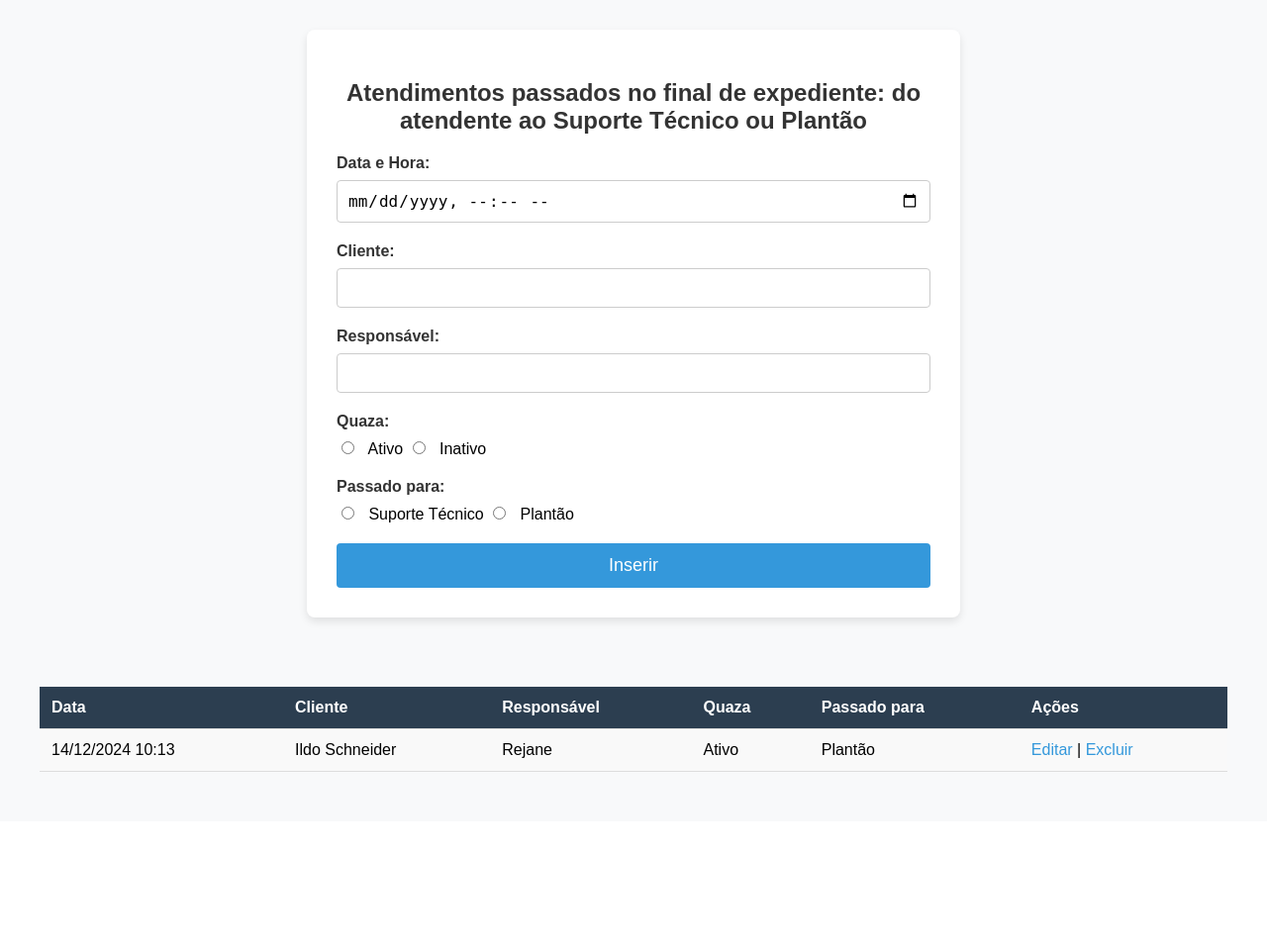
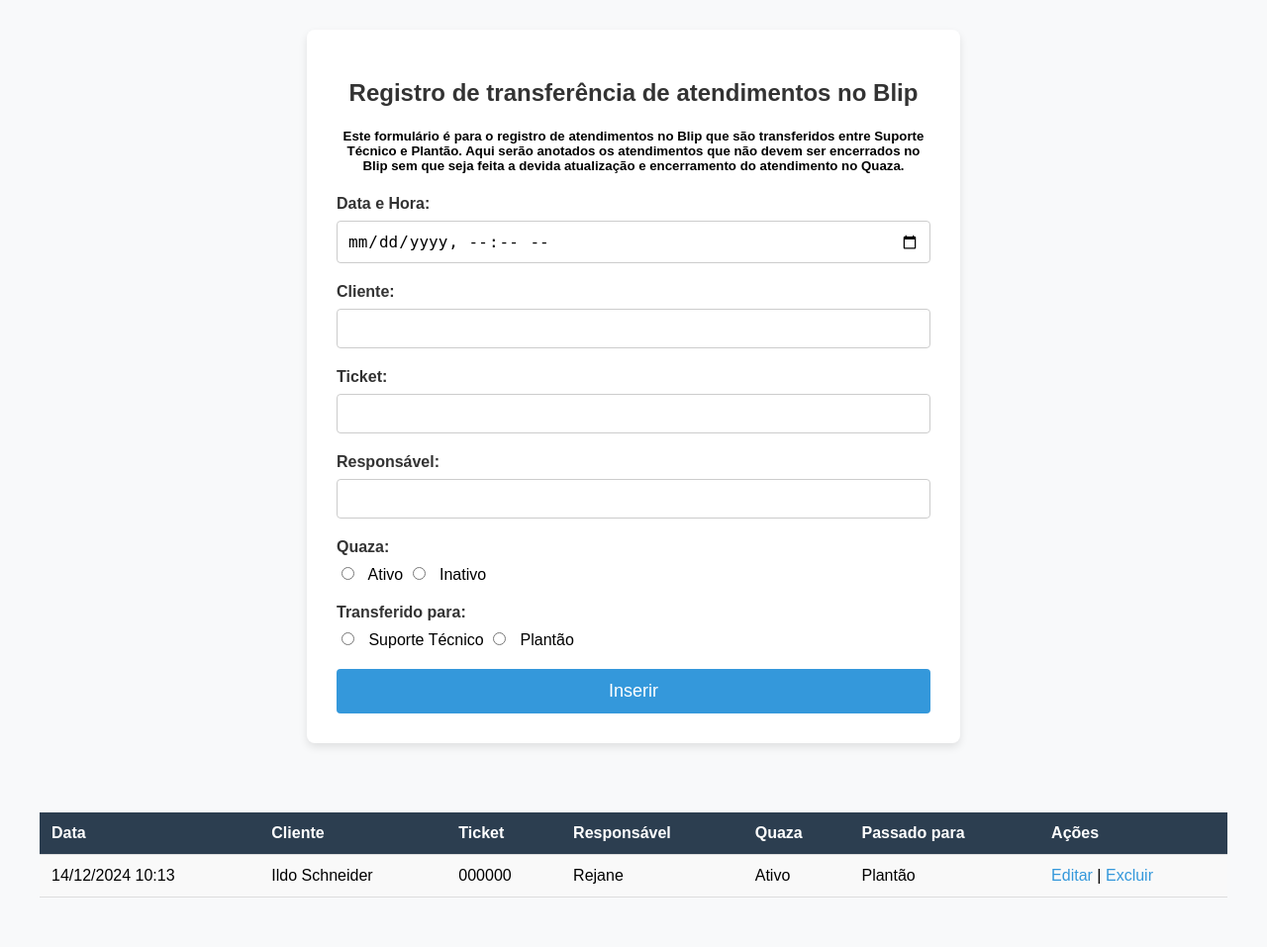
Before and after one commit to rejaneo/suporteplantao, a Flask app: page / in a window 1280 px wide. Shown: the part 77-1034 px from the top of the page at 99% size. Before the commit the page ends 857 px from the top, so only its background shows below. Run offline with Flask 3, Linux system fonts and the light colour scheme; data comes from the database, SQL or seed files in the repository; both versions use the stored data as it was after the commit.

Commit message:
Configuração para 0.0.0.0 e porta dinâmica. Adicionado campo Ticket ao formulário e atualizado tabelas

```diff
--- a/app.py
+++ b/app.py
@@ -26,13 +26,14 @@ def index():
         data = datetime.strptime(data_input, "%Y-%m-%dT%H:%M").strftime("%Y-%m-%d %H:%M:%S")
 
         cliente = request.form['cliente']
+        ticket = request.form['ticket']
         responsavel = request.form['responsavel']
         quaza = request.form['quaza']
         passado_para = request.form['passado_para']
 
         conn = get_db_connection()
-        conn.execute('INSERT INTO registros (data, cliente, responsavel, quaza, passado_para) VALUES (?, ?, ?, ?, ?)',
-                     (data, cliente, responsavel, quaza, passado_para))
+        conn.execute('INSERT INTO registros (data, cliente, ticket, responsavel, quaza, passado_para) VALUES (?, ?, ?, ?, ?, ?)',
+                     (data, cliente, ticket, responsavel, quaza, passado_para))
         conn.commit()
         conn.close()
 
@@ -53,12 +54,13 @@ def edit(id):
         data = datetime.strptime(data_input, "%Y-%m-%dT%H:%M").strftime("%Y-%m-%d %H:%M:%S")
 
         cliente = request.form['cliente']
+        ticket = request.form['ticket']
         responsavel = request.form['responsavel']
         quaza = request.form['quaza']
         passado_para = request.form['passado_para']
 
-        conn.execute('UPDATE registros SET data = ?, cliente = ?, responsavel = ?, quaza = ?, passado_para = ? WHERE id = ?',
-                     (data, cliente, responsavel, quaza, passado_para, id))
+        conn.execute('UPDATE registros SET data = ?, cliente = ?, ticket = ?, responsavel = ?, quaza = ?, passado_para = ? WHERE id = ?',
+                     (data, cliente, ticket, responsavel, quaza, passado_para, id))
         conn.commit()
         conn.close()
         return redirect(url_for('index'))
@@ -74,5 +76,10 @@ def delete(id):
     conn.close()
     return redirect(url_for('index'))
 
+import os
+
 if __name__ == '__main__':
-    app.run(debug=True)
+    # Obtém a porta da variável de ambiente ou usa a porta 5000 como fallback
+    port = int(os.environ.get('PORT', 5000))
+    # Faz o bind para 0.0.0.0 (necessário para conexões externas no Render)
+    app.run(host='0.0.0.0', port=port)
--- a/create_db.py
+++ b/create_db.py
@@ -11,6 +11,7 @@ def create_db():
         id INTEGER PRIMARY KEY AUTOINCREMENT,
         data TEXT,
         cliente TEXT,
+        ticket TEXT,
         responsavel TEXT,
         quaza TEXT,
         passado_para TEXT
--- a/templates/index.html
+++ b/templates/index.html
@@ -2,7 +2,7 @@
 <html lang="pt-br">
 <head>
     <meta charset="UTF-8">
-    <title>Registro de Dados - TeutoNET</title>
+    <title>Registro de transferência de atendimentos no Blip - TeutoNET</title>
     <link rel="stylesheet" href="{{ url_for('static', filename='style.css') }}">
 </head>
 <body>
@@ -11,7 +11,8 @@
     </header>
 
     <div class="form-container">
-        <h2>Atendimentos passados no final de expediente: do atendente ao Suporte Técnico ou Plantão</h2>
+        <h2>Registro de transferência de atendimentos no Blip</h5>
+        <center><h5>Este formulário é para o registro de atendimentos no Blip que são transferidos entre Suporte Técnico e Plantão. Aqui serão anotados os atendimentos que não devem ser encerrados no Blip sem que seja feita a devida atualização e encerramento do atendimento no Quaza. </h3></center>
         <form method="POST">
             <div class="form-group">
                 <label for="data">Data e Hora:</label>
@@ -21,6 +22,11 @@
             <div class="form-group">
                 <label for="cliente">Cliente:</label>
                 <input type="text" id="cliente" name="cliente" class="input-field" required>
+            </div>
+
+            <div class="form-group">
+                <label for="ticket">Ticket:</label>
+                <input type="text" id="ticket" name="ticket" class="input-field" required>
             </div>
 
             <div class="form-group">
@@ -37,7 +43,7 @@
             </div>
 
             <div class="form-group">
-                <label for="passado_para">Passado para:</label>
+                <label for="passado_para">Transferido para:</label>
                 <div class="radio-group">
                     <input type="radio" id="suporte_tecnico" name="passado_para" value="Suporte Técnico" required> Suporte Técnico
                     <input type="radio" id="plantão" name="passado_para" value="Plantão" required> Plantão
@@ -54,6 +60,7 @@
         <tr>
             <th>Data</th>
             <th>Cliente</th>
+            <th>Ticket</th>
             <th>Responsável</th>
             <th>Quaza</th>
             <th>Passado para</th>
@@ -65,6 +72,7 @@
             <tr>
                 <td>{{ row['data'] | format_date }}</td>  <!-- A data será formatada -->
                 <td>{{ row['cliente'] }}</td>
+                <td>{{ row['ticket'] }}</td>
                 <td>{{ row['responsavel'] }}</td>
                 <td>{{ row['quaza'] }}</td>
                 <td>{{ row['passado_para'] }}</td>
```
Also changed, not shown: templates/edit.html (+6 -1 lines), data.db.
